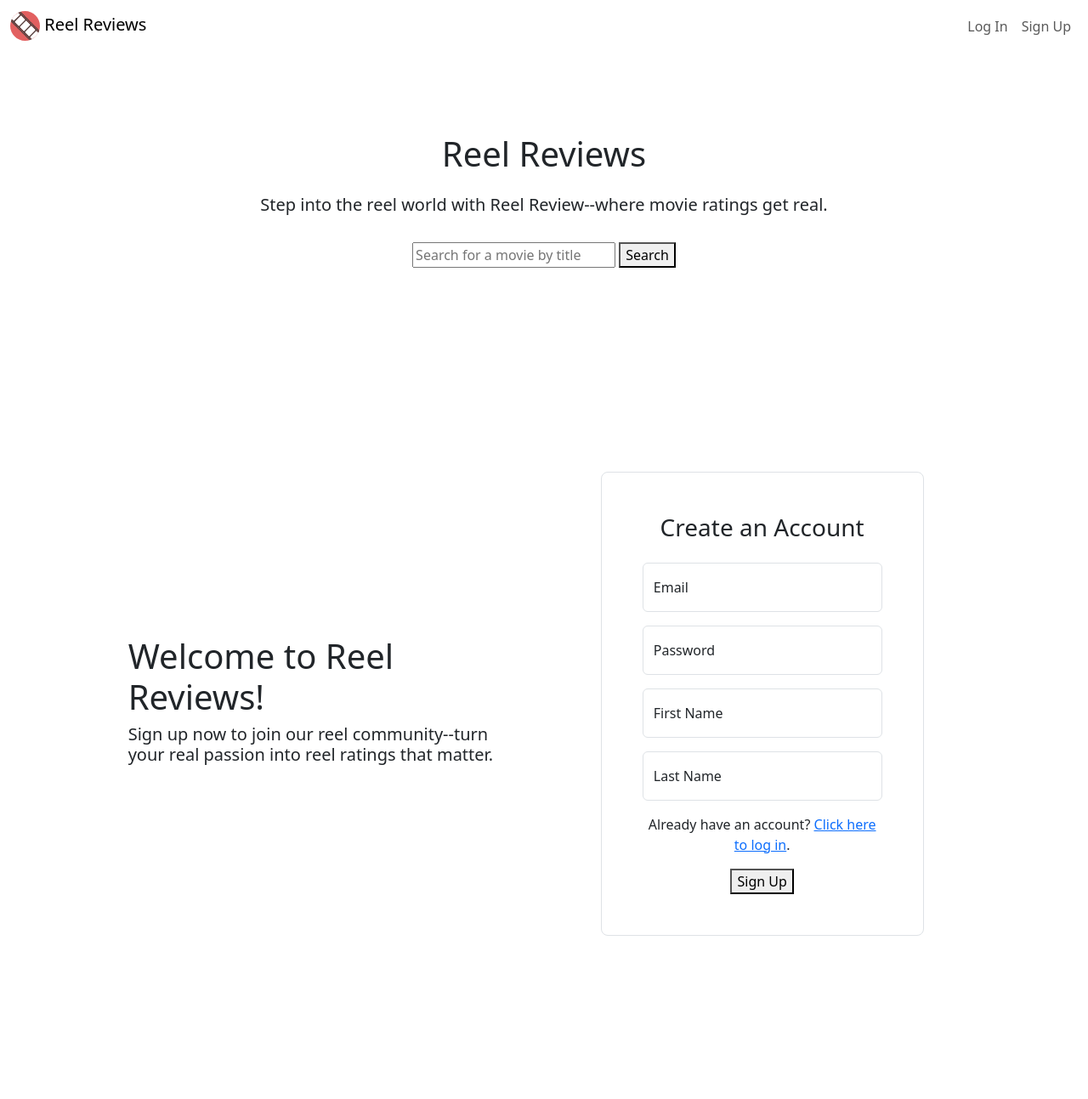
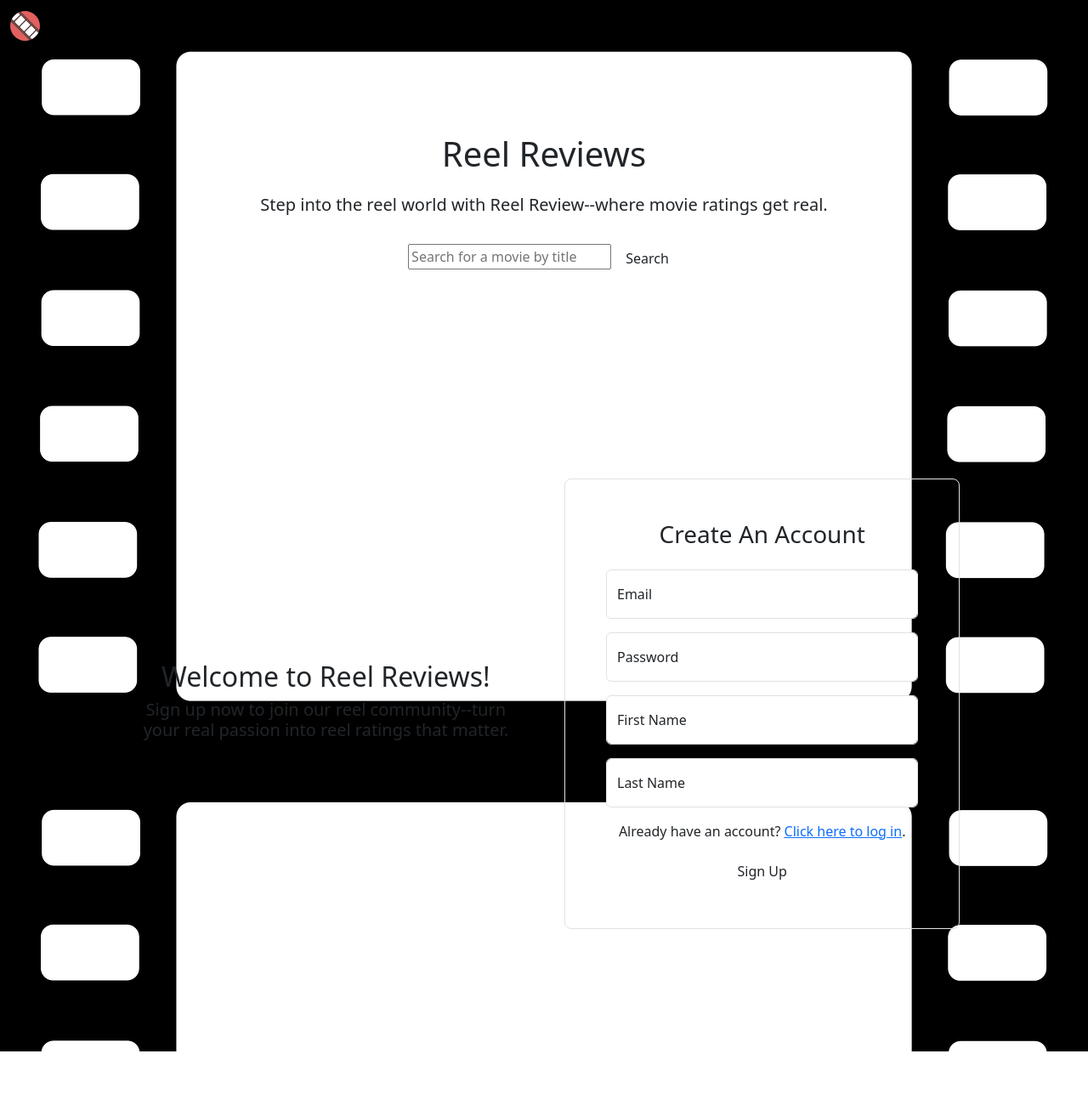
Before and after one commit to victoria-vu/Reel-Review, a Flask app: page / in a window 1280 px wide. Shown: the whole page at 85% size. After the commit the page ends 1237 px from the top, so only its background shows below. Run offline with Flask 3, Linux system fonts and the light colour scheme; some libraries are stand-ins or nearby versions.

Commit message:
Add background to homepage, style search bar, center text alignment in sign up section

```diff
--- a/templates/homepage.html
+++ b/templates/homepage.html
@@ -1,31 +1,43 @@
 {% extends "base.html" %}
 {% block title %}Homepage{% endblock %}
+
+{% block head %}
+<style>
+    body {
+        background-image: url("/static/img/movie-reel.png");
+        background-position: 50% 20%;
+        background-repeat: no-repeat;
+        background-size: cover;
+        background-attachment: fixed;
+    }
+</style>
+{% endblock %}
 
 {% block body %}
 <section class="px-4 py-5 my-5 text-center" id="hero">
     <div class="container">
         <h1>Reel Reviews</h1>
-        <h5 class="py-3">
+        <h5 class="py-3" style="white-space: nowrap;">
             Step into the reel world with Reel Review--where movie ratings get real.
         </h5>
-        <form class="mt-3" action="/search">
+        <form class="mt-3 search-form" action="/search">
             <input type="text" name="term" required="" placeholder="Search for a movie by title">
-            <button type="submit">Search</button>
+            <button class="action-btn btn" type="submit">Search</button>
         </form>
     </div>
 </section>
 
 {% if 'user_id' not in session.keys() %}
-<section class="px-4 py-5 my-5 text-center" id="signup">
+<section class="px-4 py-5 mt-5 text-center" id="signup">
     <div class="container col-xl-10 col-xxl-8 px-4 py-5">
         <div class="row align-items-center g-lg-5 py-5">
             <div class="col-lg-6 text-center text-lg-start">
-                <h1>Welcome to Reel Reviews!</h1>
-                <h5>Sign up now to join our reel community--turn your real passion into reel ratings that matter.</h5>
+                <h2 class="text-center">Welcome to Reel Reviews!</h2>
+                <h5 class="text-center">Sign up now to join our reel community--turn your real passion into reel ratings that matter.</h5>
             </div>
-            <div class="col-md-10 mx-auto col-lg-5">
+            <div class="col-md-10 mx-auto col-lg-6">
                 <form class="p-4 p-md-5 border rounded-3" id="signupbox" action="/signup" method="POST">
-                    <h3 class="mb-4">Create an Account</h3>
+                    <h3 class="mb-4">Create An Account</h3>
                     <div class="form-floating mb-3">
                         <input type="text" class="form-control" id="floatingEmail" name="email" placeholder="Email" required="">
                         <label for="floatingEmail">Email</label>
@@ -42,8 +54,8 @@
                         <input type="text" class="form-control" id="floatingLname" name="lname" placeholder="Last Name" required="">
                         <label for="floatingLname">Last Name</label>
                     </div>
-                    <p>Already have an account? <a href="/login">Click here to log in</a>.</p>
-                    <button type="submit">Sign Up</button>
+                    <p>Already have an account? <a href="/login"><u>Click here to log in</u></a>.</p>
+                    <button class="signup-btn btn" type="submit">Sign Up</button>
                 </form>
             </div>
         </div>
```
